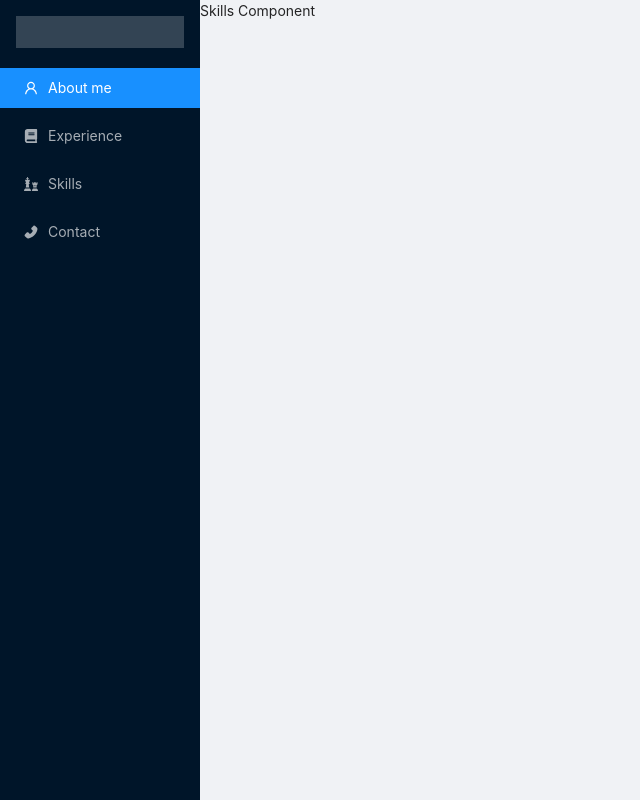
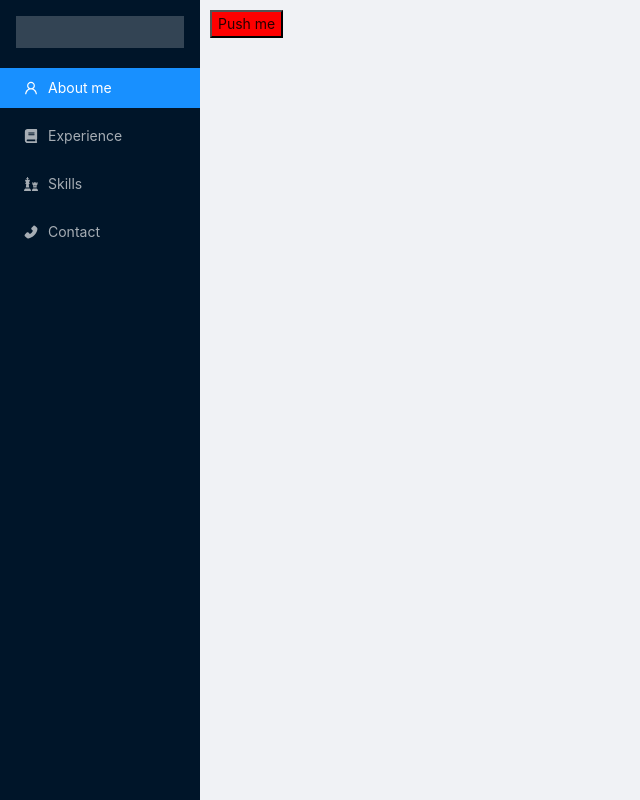
Before and after one commit to RokiFoki/eCV, a React (Create React App) app in the folder reactjs/: page /skills in a window 1280 px wide. Shown: the whole page, without its empty margins (0-640 px from the left). Built offline with nearby package versions, Linux system fonts and the light colour scheme.

Commit message:
skills module started

```diff
--- /dev/null
+++ b/reactjs/src/Skills/SkillNode/SkillNode.module.scss
@@ -0,0 +1,29 @@
+.SkillNode {
+    button.pushable {
+        background-color: red;
+    }
+    button {
+        background-color: red;
+    }
+    .pushable {
+        background: hsl(340deg, 100%, 32%);
+        border-radius: 12px;
+        border: none;
+        padding: 0;
+        cursor: pointer;
+        outline-offset: 4px;
+    }
+    .front {
+        display: block;
+        padding: 12px 42px;
+        border-radius: 12px;
+        font-size: 1.25rem;
+        background: hsl(345deg, 100%, 47%);
+        color: white;
+        transform: translateY(-6px);
+    }
+
+    .pushable:active .front {
+        transform: translateY(-2px);
+    }
+}
--- /dev/null
+++ b/reactjs/src/Skills/SkillNode/SkillNode.tsx
@@ -0,0 +1,14 @@
+import React from 'react';
+import styles from './SkillNode.module.scss';
+
+const SkillNode: React.FC = () => (
+  <div className={styles.SkillNode}>
+    <button className="pushable">
+      <span className="front">
+        Push me
+      </span>
+    </button>
+  </div>
+);
+
+export default SkillNode;
--- a/reactjs/src/Skills/Skills.module.scss
+++ b/reactjs/src/Skills/Skills.module.scss
@@ -1 +1,3 @@
-.Skills {}
+.Skills {
+    padding: 10px;
+}
--- a/reactjs/src/Skills/Skills.tsx
+++ b/reactjs/src/Skills/Skills.tsx
@@ -1,9 +1,11 @@
 import React from 'react';
 import styles from './Skills.module.scss';
+import skills from '../Shared/skills-data';
+import SkillNode from './SkillNode/SkillNode';
 
 const Skills: React.FC = () => (
   <div className={styles.Skills}>
-    Skills Component
+    <SkillNode></SkillNode>
   </div>
 );
 
```
